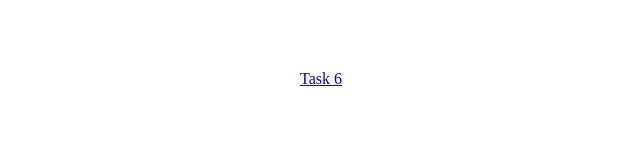
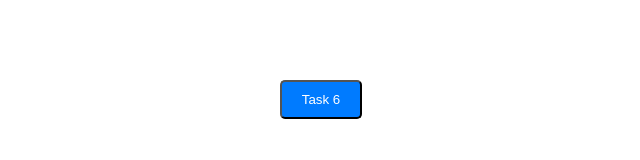
Before and after one commit to SaiRameshkumar14/Senchola, a plain HTML site: page index.html in a window 1280 px wide. Shown: the whole page, without its empty margins (319-959 px from the left). Drawn offline with Linux system fonts and the light colour scheme.

Commit message:
Update index.html

```diff
--- a/index.html
+++ b/index.html
@@ -11,7 +11,9 @@
         <div class="content">
           <h1>Welcome to Our Website</h1>
           <p>Explore our topics and find out more.</p>
-          <a href="./Task 6/home.html" class="button">Task 6</a>
+          <a href="./Task 6/home.html">
+              <button>Task 6</button>
+          </a>
         </div>
       </div>
   </body>
```
